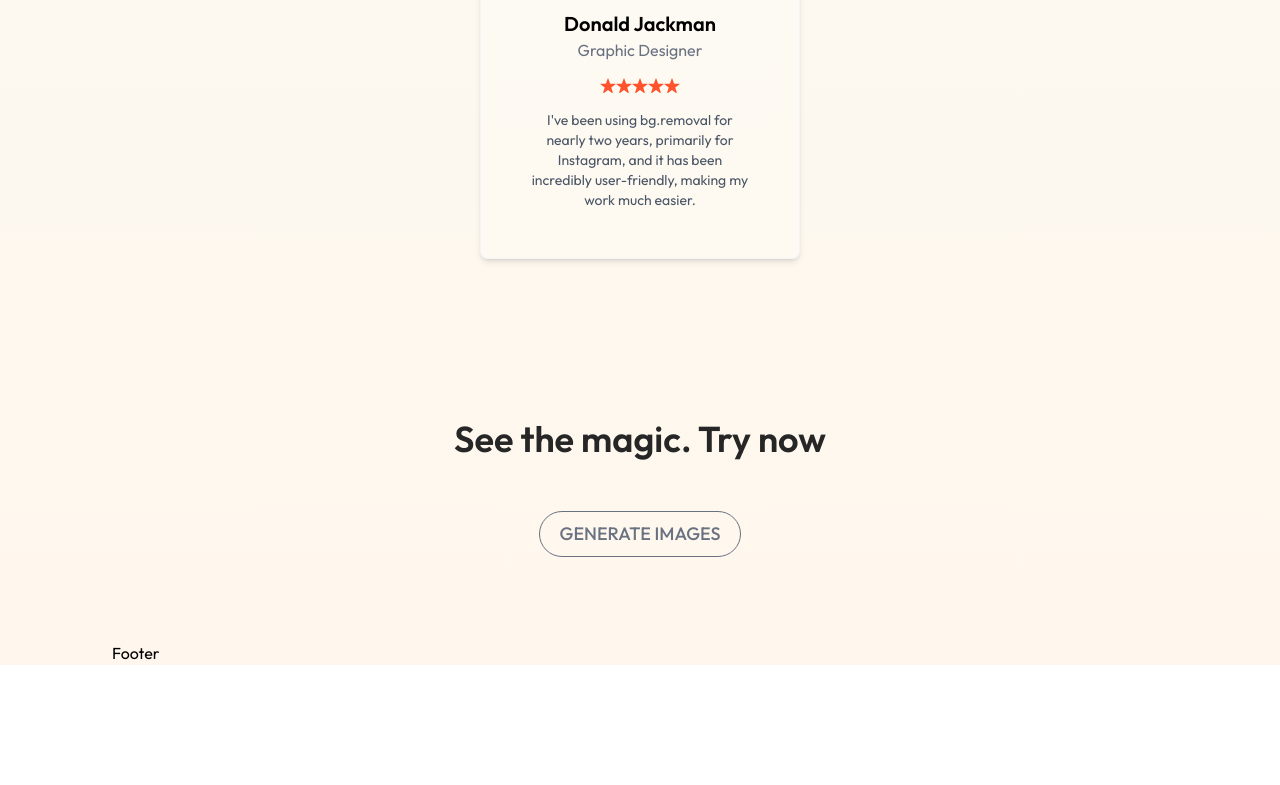
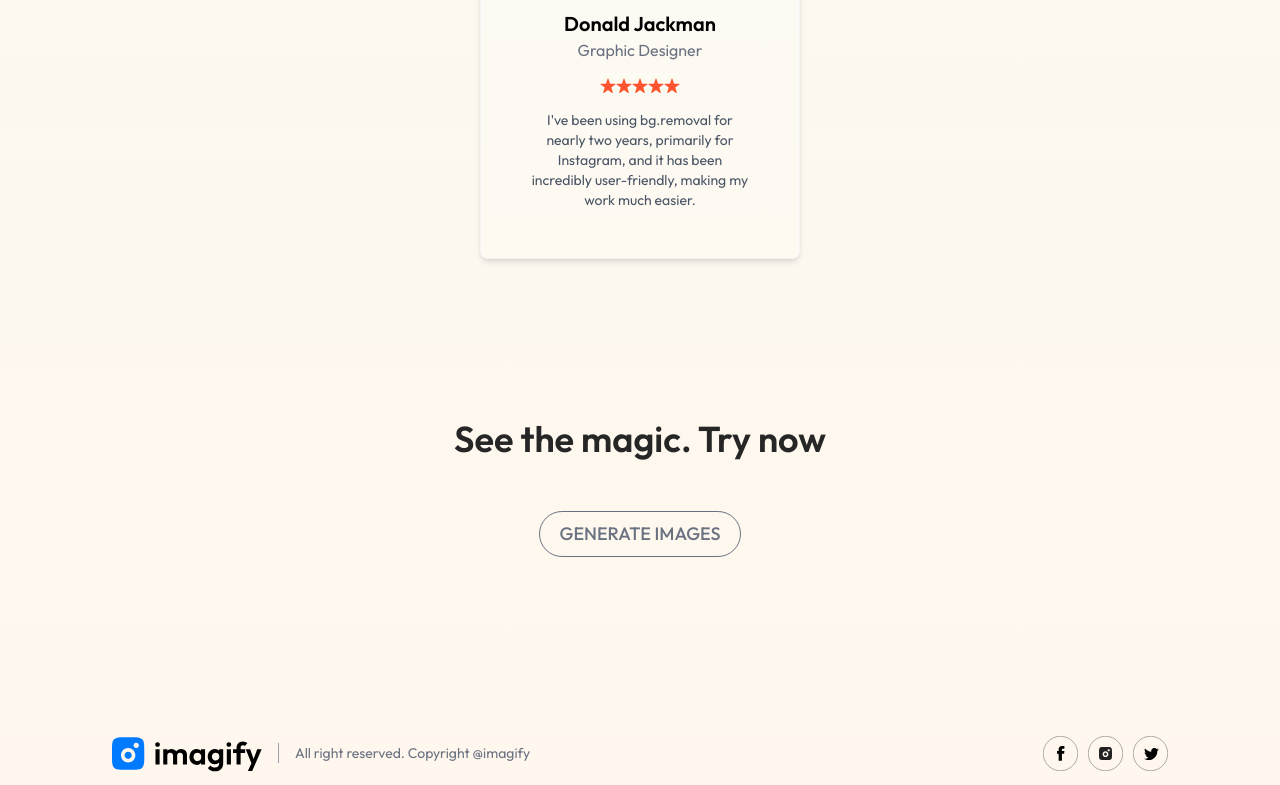
Before and after one commit to mahm0udnasr/image-generator, a React (Vite) app in the folder client/: page / in a window 1280 px wide. Shown: the part 2639-3424 px from the top of the page. Before the commit the page ends 3304 px from the top, so only its background shows below. Built offline with nearby package versions, Linux system fonts and the light colour scheme.

Commit message:
adding footer design

```diff
--- a/client/src/components/Footer.jsx
+++ b/client/src/components/Footer.jsx
@@ -1,7 +1,16 @@
 import React from 'react'
+import { assets } from '../assets/assets'
 
 export default function Footer() {
   return (
-    <div>Footer</div>
+    <div className='flex items-center justify-between gap-4 py-3 mt-20'>
+      <img src={assets.logo} alt="imagify logo" width={150}/>
+      <p className='flex-1 border-l border-gray-400 pl-4 text-sm text-gray-500 max-sm:hidden'>All right reserved. Copyright @imagify</p>
+      <div className='flex gap-2.5'>
+        <img src={assets.facebook_icon} alt="facebook icon" width={35}/>
+        <img src={assets.instagram_icon} alt="instagram icon" width={35}/>
+        <img src={assets.twitter_icon} alt="twitter icon" width={35}/>
+      </div>
+    </div>
   )
 }
```
